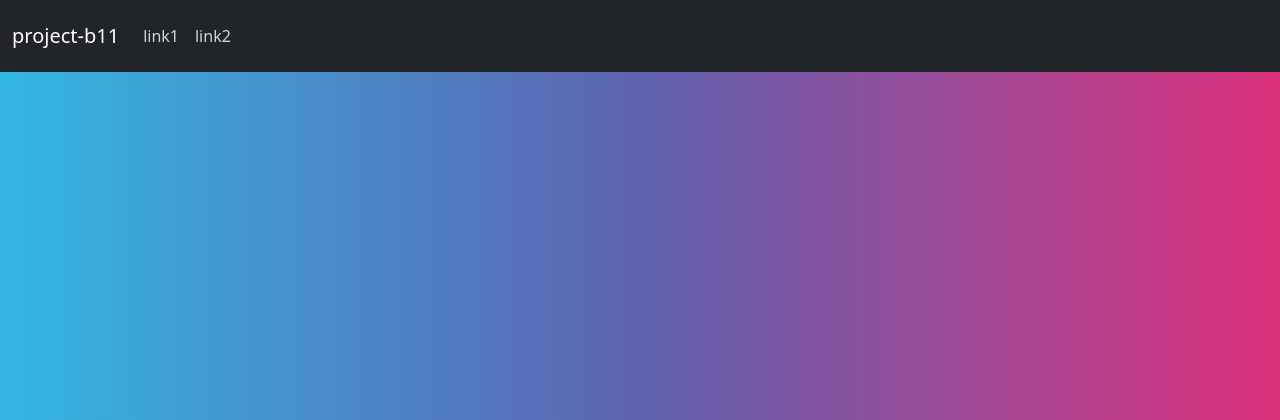
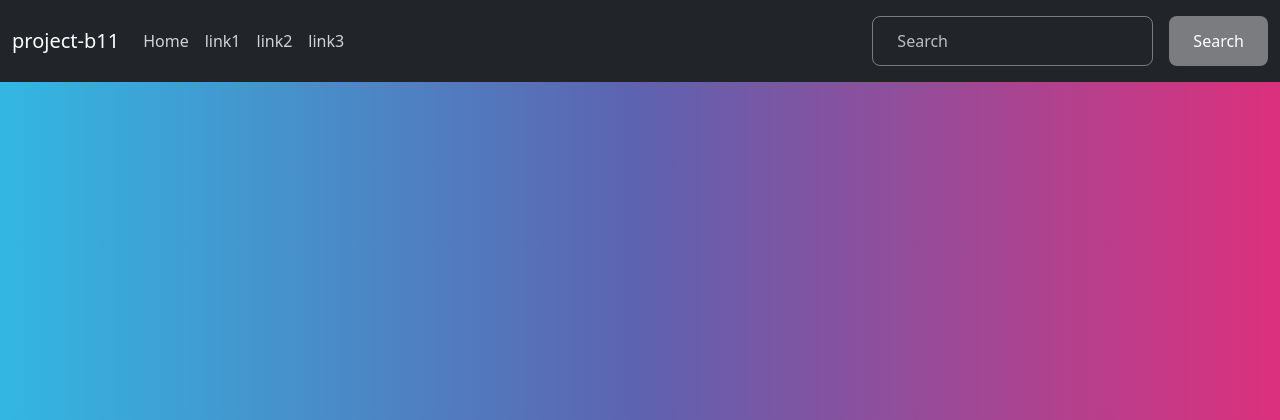
Before and after one commit to bluewhale540/uva-housing-app, a Django app: template templates/base.html in a window 1280 px wide. Shown: the top 420 px of the page. Run offline with Django 3.2, Linux system fonts and the light colour scheme; the template is opened without the code that fills it, so the values that code supplies are empty; some libraries are stand-ins or nearby versions.

Commit message:
base page UI

```diff
--- a/templates/base.html
+++ b/templates/base.html
@@ -13,18 +13,29 @@
   <nav class="navbar navbar-expand-lg navbar-dark bg-dark">
   <div class="container-fluid">
     <a class="navbar-brand" href="">project-b11</a>
-          <button class="navbar-toggler" type="button" data-toggle="collapse" data-target="#navbarText" aria-controls="navbarText" aria-expanded="false" aria-label="Toggle navigation">
+    <button class="navbar-toggler" type="button" data-bs-toggle="collapse" data-bs-target="#navbarColor01" aria-controls="navbarColor01" aria-expanded="false" aria-label="Toggle navigation">
       <span class="navbar-toggler-icon"></span>
     </button>
-          <div class="collapse navbar-collapse" id="navbarText">
-            <ul class="navbar-nav mr-auto">
+
+    <div class="collapse navbar-collapse" id="navbarColor01">
+      <ul class="navbar-nav me-auto">
+        <li class="nav-item">
+          <a class="nav-link" href="">Home</a>
+        </li>
         <li class="nav-item">
           <a class="nav-link" href="">link1</a>
         </li>
         <li class="nav-item">
           <a class="nav-link" href="">link2</a>
         </li>
+        <li class="nav-item">
+          <a class="nav-link" href="">link3</a>
+        </li>
       </ul>
+      <form class="d-flex">
+        <input class="form-control me-sm-2" type="text" placeholder="Search">
+        <button class="btn btn-secondary my-2 my-sm-0" type="submit">Search</button>
+      </form>
     </div>
   </div>
 </nav>
```
Lines whose indentation alone changed are shown as unchanged.
